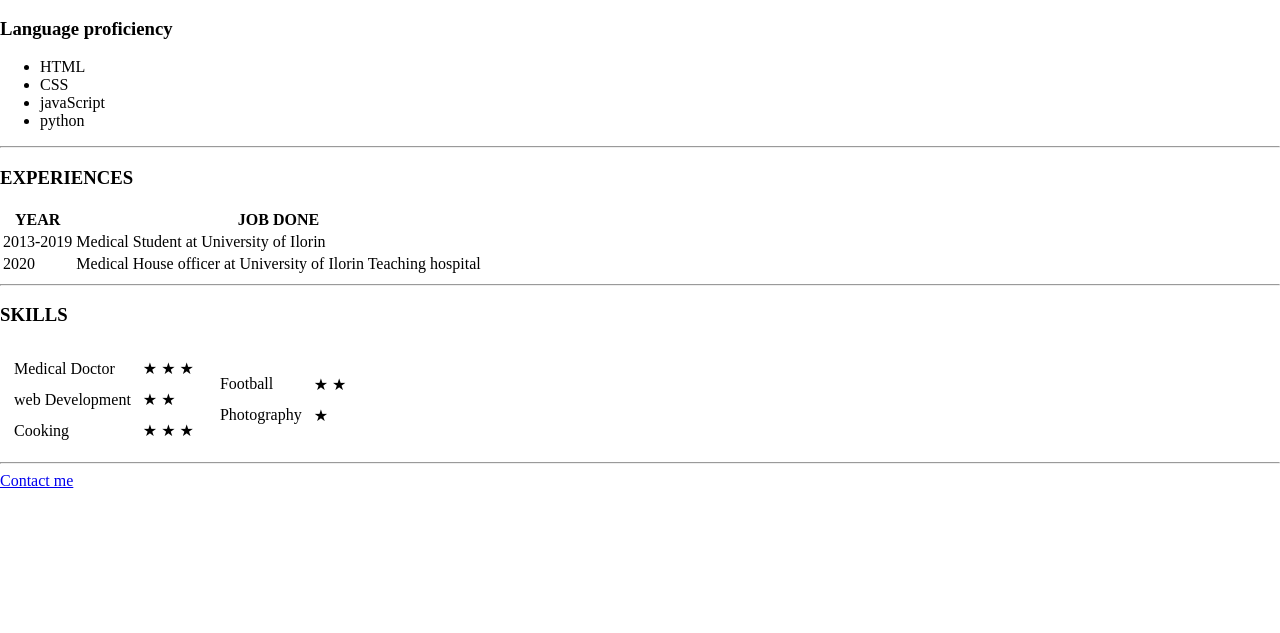
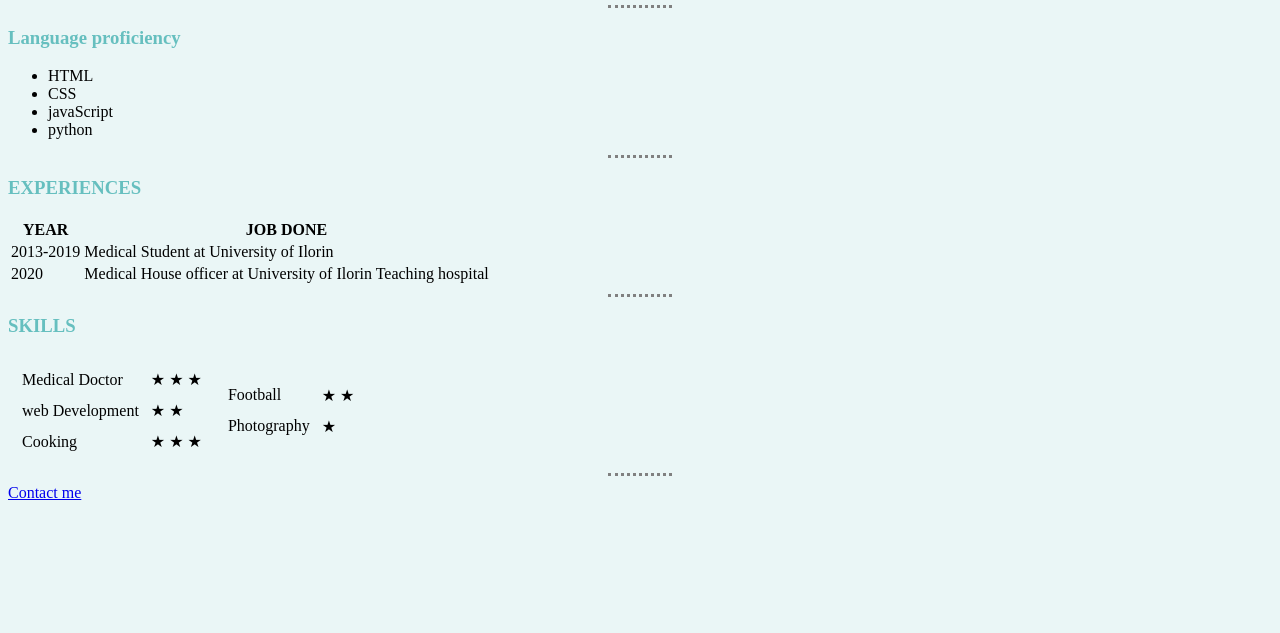
Before and after one commit to Elelu/cv, a plain HTML site: page index.html in a window 1280 px wide. Shown: the part 167-800 px from the top of the page. Drawn offline with Linux system fonts and the light colour scheme.

Commit message:
Add files via upload

```diff
--- a/index.html
+++ b/index.html
@@ -4,12 +4,20 @@
     <meta name="viewport" content="width=320, initial-scale=1">
     <meta charset="utf-8">
     <style>
-      body, html {
-        min-width: 100%;
-        min-height: 100%;
-        margin: 0;
-        padding: 0;
-        font: Arial 14px;
+      body{
+background-color:#EAF6F6;
+      }
+
+      h1, h3{
+        color:#66BFBF;
+      }
+
+      hr{
+border-style:none;
+        border-top-style:dotted;
+        width:5%;
+        border-width:3px;
+        border-color:grey;
       }
     </style>
     <!--<link rel="stylesheet" href="style.css"/>-->
```
